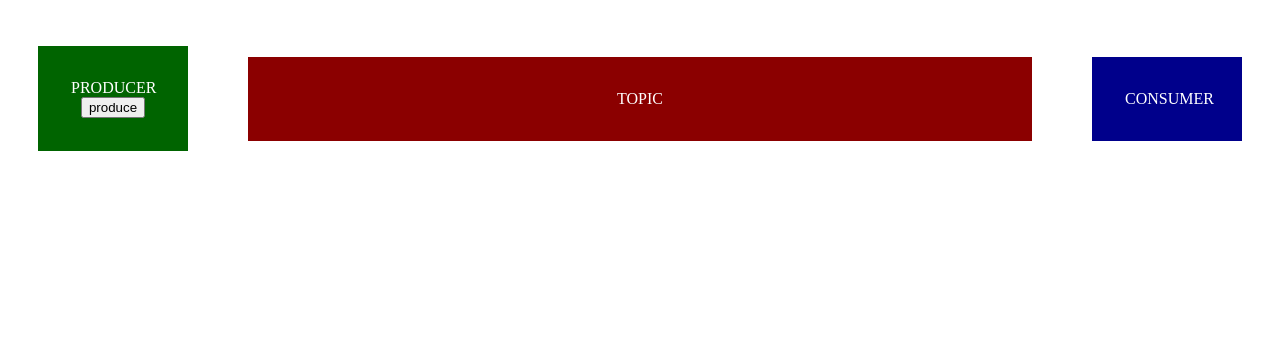
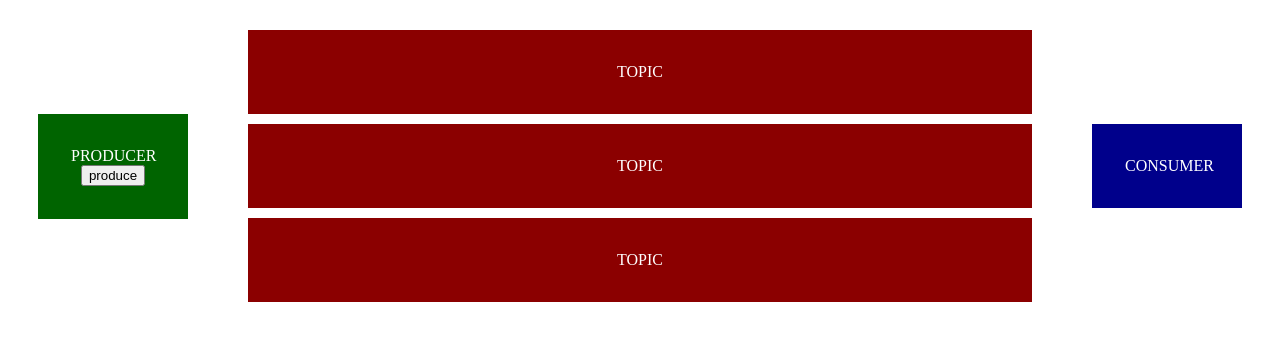
Before and after one commit to txiribimakula/kafka-playground, an Angular app: page / in a window 1280 px wide. Shown: the top 340 px of the page. Built offline with nearby package versions, Linux system fonts and the light colour scheme.

Commit message:
topics grid

```diff
--- a/src/app/app.component.html
+++ b/src/app/app.component.html
@@ -3,7 +3,9 @@
         <app-producer></app-producer>
     </div>
     <div class="topics">
-        <app-topic></app-topic>
+        @for (topic of topics; track $index) {
+            <app-topic></app-topic>
+        }
     </div>
     <div class="consumers">
         <app-consumer></app-consumer>
--- a/src/app/app.component.scss
+++ b/src/app/app.component.scss
@@ -15,5 +15,8 @@
 }
 
 .topics {
+  display: grid;
+  grid-template-rows: repeat(auto-fit);
+  grid-gap: 10px;
   width: 100%;
 }
--- a/src/app/app.component.ts
+++ b/src/app/app.component.ts
@@ -4,6 +4,7 @@ import { RouterOutlet } from '@angular/router';
 import { ConsumerComponent } from "./consumer/consumer.component";
 import { ProducerComponent } from "./producer/producer.component";
 import { TopicComponent } from "./topic/topic.component";
+import { Topic } from './topic/topic';
 
 @Component({
     selector: 'app-root',
@@ -13,5 +14,5 @@ import { TopicComponent } from "./topic/topic.component";
     imports: [CommonModule, RouterOutlet, ConsumerComponent, ProducerComponent, TopicComponent]
 })
 export class AppComponent {
-  title = 'kafka-playground';
+  topics: Topic[] = [new Topic(), new Topic(), new Topic()];
 }
--- /dev/null
+++ b/src/app/topic/topic.ts
@@ -0,0 +1,3 @@
+export class Topic {
+
+}
```
